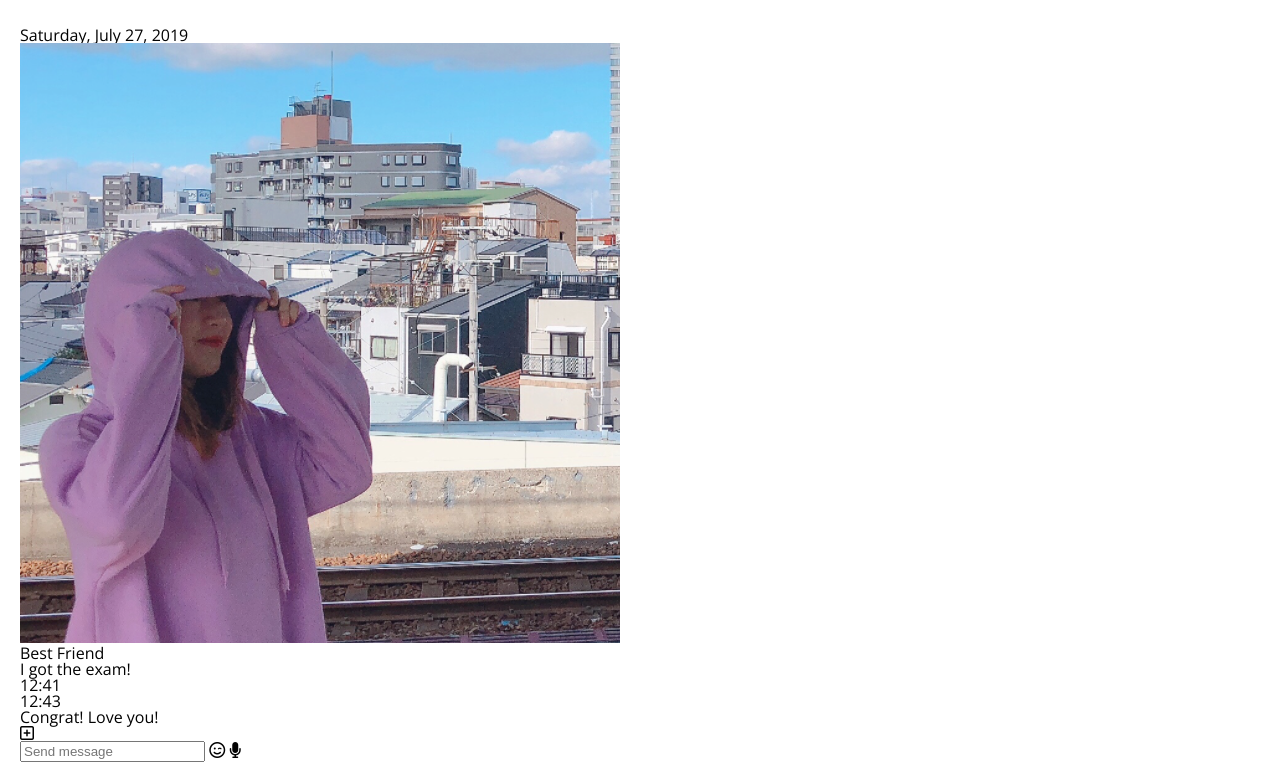
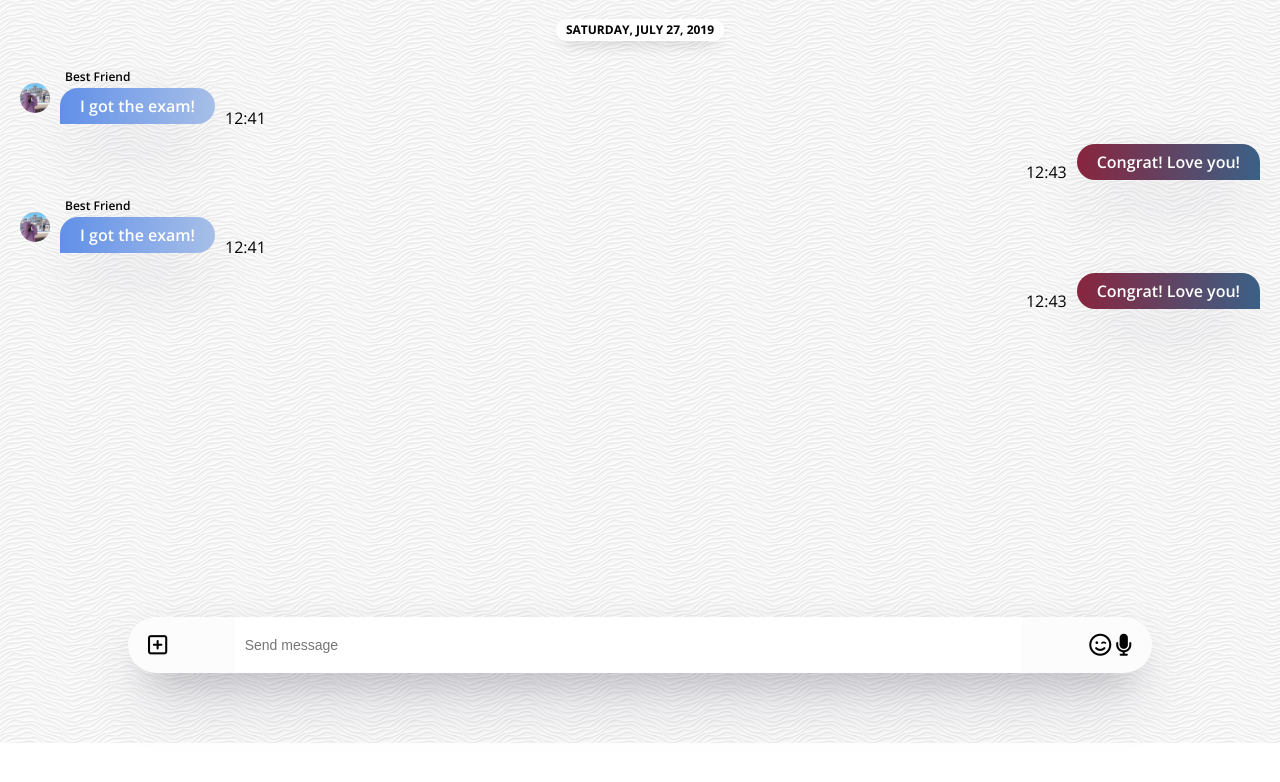
Before and after one commit to JunsikChoi/kakao-clone, a plain HTML site: page chat.html in a window 1280 px wide. Shown: the part 77-859 px from the top of the page. After the commit the page ends 820 px from the top, so only its background shows below. Drawn offline with nearby package versions, Linux system fonts and the light colour scheme.

Commit message:
add styles to chat.html

```diff
--- a/chat.html
+++ b/chat.html
@@ -8,7 +8,7 @@
     <link rel="stylesheet" href="css/styles.css" />
     <title>Chat | Kakao Clone</title>
   </head>
-  <body>
+  <body class="chats-body">
     <div class="status-bar">
       <div class="status-bar__column">
         <span class="status-bar__clock">13:54 </span>
@@ -37,7 +37,7 @@
         </span>
       </div>
     </header>
-    <main class="chat">
+    <main class="chat-screen">
       <ul class="chat__messages">
         <span class="chat__timestamp">
           Saturday, July 27, 2019
@@ -49,20 +49,41 @@
           />
           <div class="message__content">
             <span class="message__author">Best Friend</span>
-            <div class="message__bubble">
+            <span class="message__bubble">
               I got the exam!
-            </div>
+            </span>
           </div>
           <span class="message__timestamp">12:41</span>
         </li>
-        <li class="incomming-message message">
+        <li class="sent-message message">
           <span class="message__timestamp">12:43</span>
           <div class="message__content">
-            <div class="message__bubble">
+            <span class="message__bubble">
               Congrat! Love you!
-            </div>
+            </span>
           </div>
         </li>
+        <li class="incomming-message message">
+            <img
+              src="images/avartar_njw.png"
+              class="m-avartar message__avartar"
+            />
+            <div class="message__content">
+              <span class="message__author">Best Friend</span>
+              <span class="message__bubble">
+                I got the exam!
+              </span>
+            </div>
+            <span class="message__timestamp">12:41</span>
+          </li>
+          <li class="sent-message message">
+            <span class="message__timestamp">12:43</span>
+            <div class="message__content">
+              <span class="message__bubble">
+                Congrat! Love you!
+              </span>
+            </div>
+          </li>
       </ul>
     </main>
     <div class="chat__write">
@@ -70,7 +91,7 @@
         <i class="far fa-plus-square"></i>
       </div>
       <div class="chat__write-column">
-        <input type="text" placeholder="Send message" class="chat__wite-input />
+        <input type="text" placeholder="Send message" class="chat__wite-input" />
       </div>
       <div class="chat__write-column">
         <span class="chat__write-icon">
--- /dev/null
+++ b/css/chat.css
@@ -0,0 +1,143 @@
+.chats-body {
+    padding: 0;
+}
+
+.chats-body .header{
+    position: fixed;
+    top: 30px;
+    margin: 0 auto;
+    left: 0;
+    right: 0;
+    display: flex;
+    justify-content: space-between;
+    align-items: center;
+}
+
+.chats-body .header,
+.chats-body .status-bar {
+    padding: 0px 20px;
+}
+
+.chat-screen {
+    background-image: url("../images/chatbg.png");
+    min-height: 100vh;
+    margin-top: 20px;
+    padding-top: 45px;
+}
+
+.chat__write {
+    position: fixed;
+    margin: 0 auto;
+    left: 0;
+    right: 0;
+    bottom: 50px;
+    width: 80%;
+    display: flex;
+    justify-content: space-between;
+    align-items: center;
+    background-color:#fcfcfc;
+    padding: 0px 20px;
+    border-radius: 40px;
+    box-shadow: 0 30px 60px -12px rgba(50,50,93,.25), 0 18px 36px -18px rgba(0,0,0,.3), 0 -12px 36px -8px rgba(0,0,0,.025);
+}
+
+.chat__write i {
+    font-size: 22px;
+}
+
+.chat__write-column:nth-child(2) {
+    width: 80%;
+}
+
+.chat__write-column input {
+    padding: 20px 10px;
+    width: 100%;
+    border: none;
+    font-size: 14px;
+}
+
+.chat__write-column input:focus {
+    outline: none;
+}
+
+.chat-screen .chat__messages {
+    border-top: 1px solid #f7f7f7;
+    display: flex;
+    flex-direction: column;
+    align-items: center;
+    padding: 0px 20px;
+    padding-top: 30px;
+}
+
+.chat__messages .chat__timestamp {
+    background-color: white;
+    font-size: 12px;
+    padding: 5px 10px;
+    border-radius: 10px;
+    margin-bottom: 30px;
+    box-shadow: rgba(0, 0, 0, 0.3) 0px 8px 16px -8px,rgba(0, 0, 0, 0.024) 0px -6px 16px -6px;
+    text-transform: uppercase;
+    font-weight: 700;
+}
+
+.message {
+    display:flex;
+    align-items: flex-start;
+    width: 50%;
+    margin-bottom: 20px;
+}
+
+.sent-message.message {
+    display:flex;
+    align-items: center;
+    justify-content: flex-end;
+}
+.message .message__bubble {
+    background-color: white;
+    padding: 10px 20px;
+    border-radius: 20px;
+    box-shadow: 0 30px 60px -12px rgba(50,50,93,.25), 0 18px 36px -18px rgba(0,0,0,.3), 0 -12px 36px -8px rgba(0,0,0,.025);
+    color: white;
+    font-weight: 600;
+    display: block;
+}
+
+.incomming-message {
+    align-self: flex-start;
+    align-items: center;
+}
+.incomming-message img {
+    width: 30px;
+    border-radius: 15px;
+    margin-right: 10px;
+}
+.incomming-message .message__author{
+    margin-bottom: 5px;
+    margin-left: 5px;
+    display: block;
+    font-weight: 600;
+    font-size: 12px;
+}
+.incomming-message .message__bubble {
+    border-bottom-left-radius: 0px;
+    background-image: linear-gradient(to right, #6190E8, #A7BFE8);
+}
+.incomming-message .message__timestamp {
+    margin-left: 10px;
+    position: relative;
+    top: 20px;
+}
+
+.sent-message {
+    align-self: flex-end;
+    align-items: center;
+}
+.sent-message .message__bubble {
+    border-bottom-right-radius: 0px;
+    background-image: linear-gradient(to left, #3a6186, #89253e);
+}
+.sent-message .message__timestamp {
+    margin-right: 10px;
+    position: relative;
+    top: 10px;
+}
--- a/css/header.css
+++ b/css/header.css
@@ -6,7 +6,7 @@
 }
 
 .header .header__title {
-    font-size: 24;
+    font-size: 24px;
     font-weight: 700;
 }
 
--- /dev/null
+++ b/css/settings.css
@@ -0,0 +1,22 @@
+.settings .settings__sections {
+    border-top: 1px solid #f7f7f7;
+    padding: 30px 0px;
+}
+
+.settings__setting .settings__icon {
+    font-size: 20px;
+    margin-right: 20px;
+}
+
+.settings__setting .settings__title {
+    font-size: 22px;
+    font-weight: 300px;
+}
+
+.settings .settings__setting {
+    margin-bottom: 30px;
+}
+
+.settings .settings__setting:last-child {
+    margin-bottom: 0px;
+}
--- a/css/status-bar.css
+++ b/css/status-bar.css
@@ -6,6 +6,7 @@
   display: flex;
   justify-content: space-between;
   margin-bottom: 30px;
+  padding: 10px 20px;
   opacity: 0.7;
 }
 
--- a/css/styles.css
+++ b/css/styles.css
@@ -1,4 +1,4 @@
-@import url("https://fonts.googleapis.com/css?family=Open+Sans:400,600,700,800&display=swap");
+@import url("https://fonts.googleapis.com/css?family=Open+Sans:300,400,500,600,700,800&display=swap");
 @import "reset.css";
 @import "status-bar.css";
 @import "header.css";
@@ -7,6 +7,8 @@
 @import "friends.css";
 @import "find.css";
 @import "more.css";
+@import "settings.css";
+@import "chat.css";
 
 * {
   box-sizing: border-box;
```
Also changed, not shown: settings.html (+22 -0 lines), images/chatbg.png (added).
